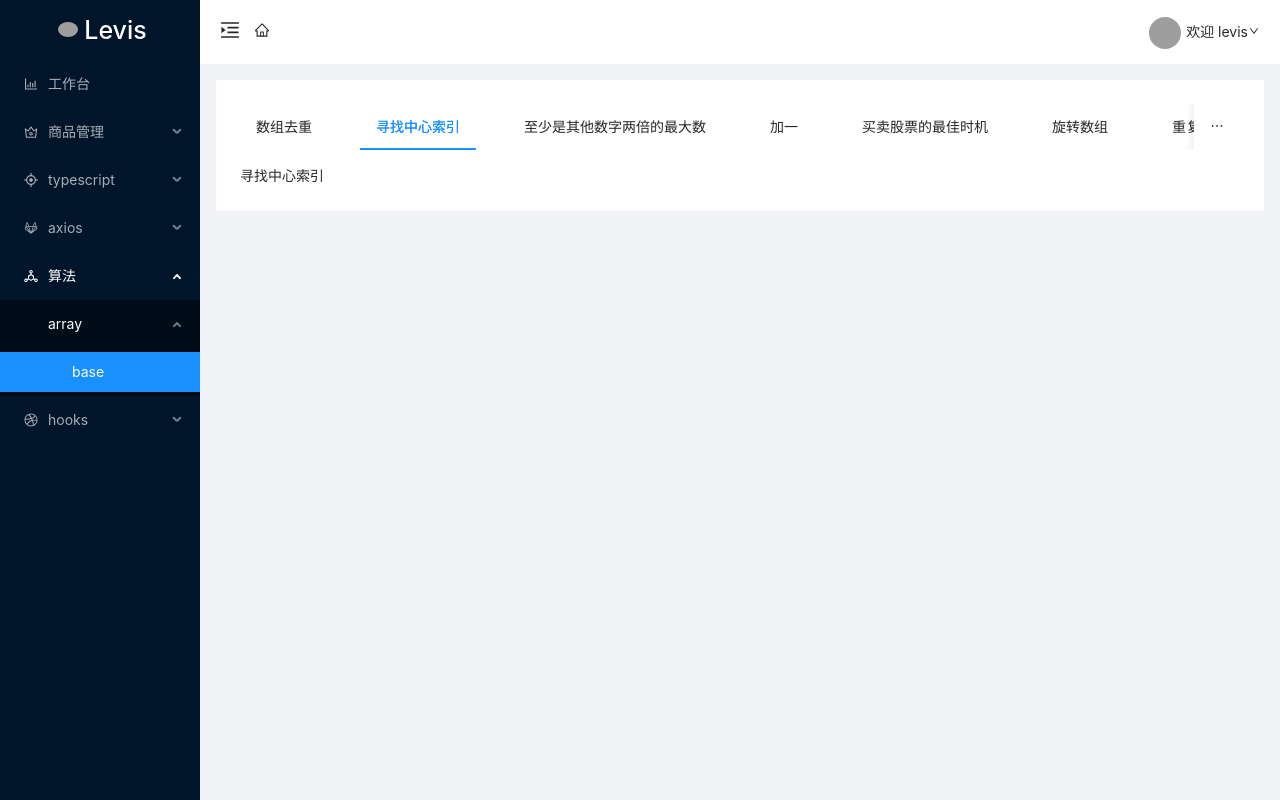
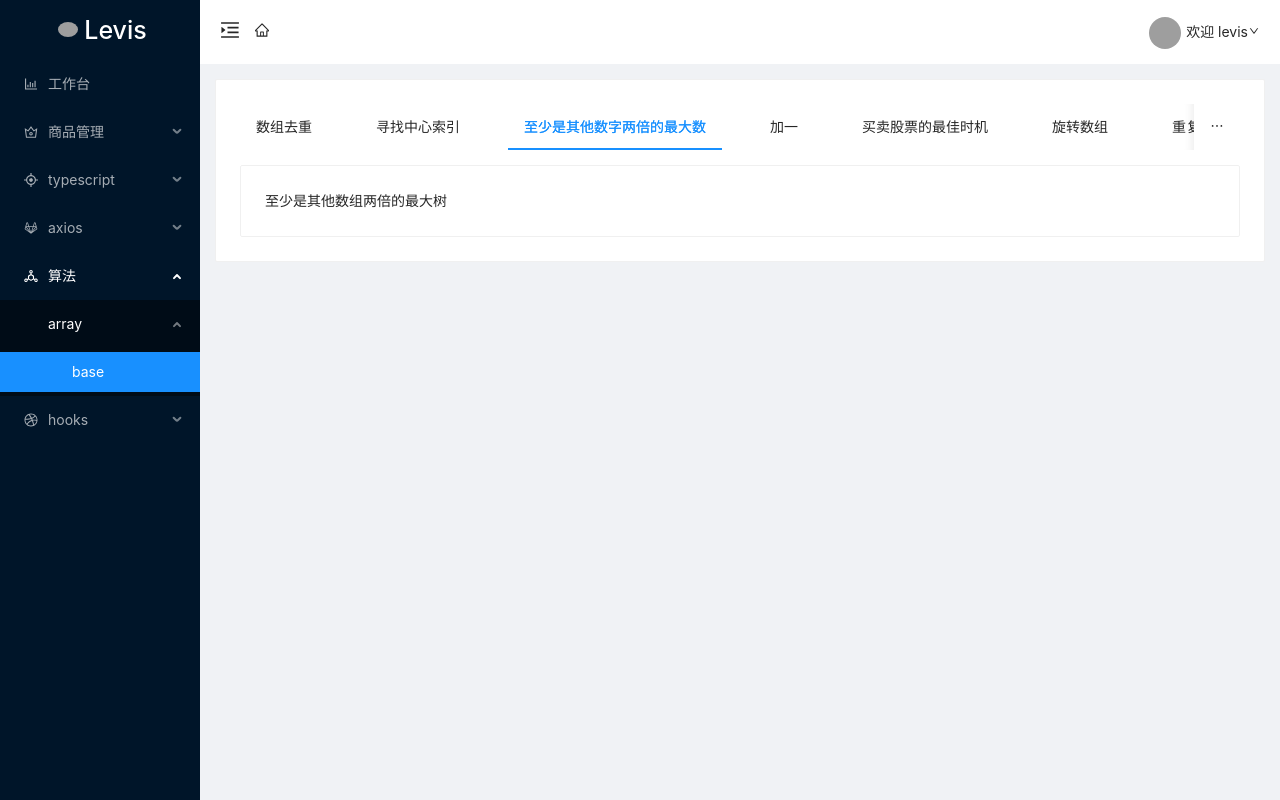
Before and after one commit to nieshiming/levi-webpack, a React app: page /algorithm/array/base in a window 1280 px wide. Built offline with nearby package versions, Linux system fonts and the light colour scheme; grey boxes are pictures that could not be loaded.

Commit message:
chore: 求出数组中是否存在某一个数是其他数的2倍

```diff
--- a/src/pages/algorithm/basic/array/3.tsx
+++ b/src/pages/algorithm/basic/array/3.tsx
@@ -21,8 +21,8 @@ const Basic: FC = () => {
    * */
   const fn2 = (nums: number[]): number => {
     if (nums.length === 0) return -1;
-    let max = -1,
-      secMax = -1,
+    let max = 0,
+      secMax = 0,
       idx = 0;
     for (let i = 0; i < nums.length; i++) {
       /** 交换值 */
@@ -32,8 +32,8 @@ const Basic: FC = () => {
         idx = i;
       }
 
-      /** 取第二大的值 */
-      if (nums[i] > secMax && nums[i] !== max) secMax = nums[i];
+      /** 取第二大的值 max 和 sec 不能同为一个值 */
+      if (nums[i] > secMax && max > nums[i]) secMax = nums[i];
     }
 
     return max >= 2 * secMax ? idx : -1;
@@ -49,7 +49,7 @@ const Basic: FC = () => {
 export default Basic;
 
 /**
- * @description 至少是其他数组两倍的最大树
+ * @description 至少是其他数组两倍的最大数
  *
   在一个给定的数组nums中，总是存在一个最大元素 。
   查找数组中的最大元素是否至少是数组中每个其他数字的两倍。
--- a/src/pages/algorithm/basic/array/index.tsx
+++ b/src/pages/algorithm/basic/array/index.tsx
@@ -29,7 +29,7 @@ const { TabPane } = Tabs;
 const basic: FC = () => {
   return (
     <Card>
-      <Tabs defaultActiveKey="2">
+      <Tabs defaultActiveKey="3">
         {tabArr.map((item, index) => (
           <TabPane tab={item.title} key={`${index + 1}`}>
             {item.tab}
```
Also changed, not shown: src/pages/algorithm/basic/array/readme.md.
